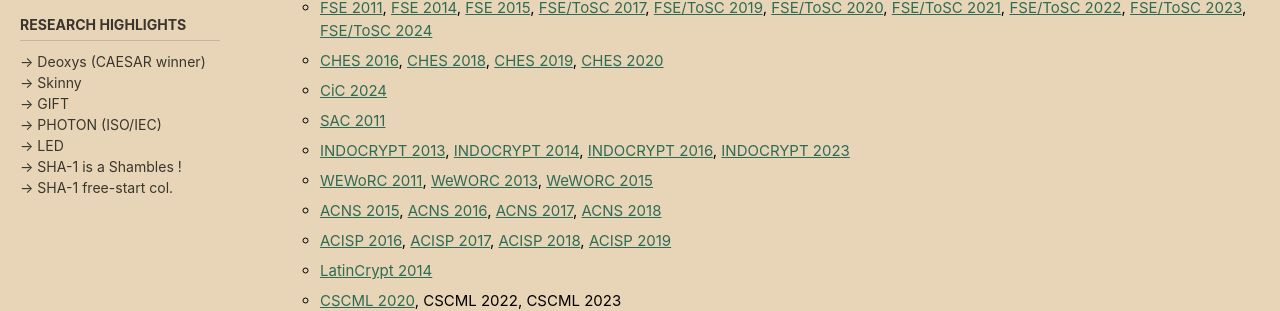
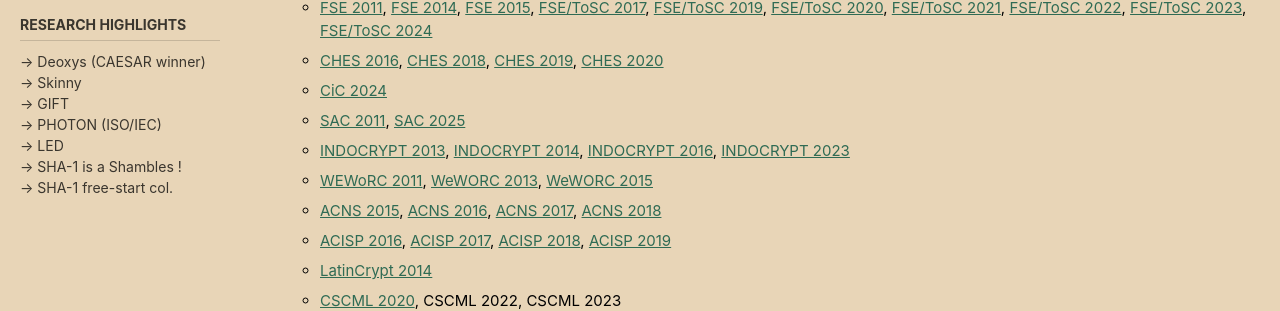
Before and after one commit to thomaspeyrin/web, a Jekyll site: the page built from activities.md, in a window 1280 px wide and 900 px high. Shown: the part 439-750 px from the top of the window. Built offline with Jekyll 4.4.1, drawn with Linux system fonts in a browser that asks for light colours; cached includes are drawn as plain includes; nearby versions of some CDN libraries; our own code applies the rules of GitHub Pages for plain Markdown files.

Commit message:
Update activities.md

```diff
--- a/activities.md
+++ b/activities.md
@@ -27,7 +27,7 @@ sidebar:
   - [FSE 2011]("http://fse2011.mat.dtu.dk"), [FSE 2014]("http://fse2014.isg.rhul.ac.uk"), [FSE 2015]("http://light-sec.org/fse2015"), [FSE/ToSC 2017]("http://www.nuee.nagoya-u.ac.jp/labs/tiwata/fse2017"), [FSE/ToSC 2019]("https://fse.iacr.org/2019"), [FSE/ToSC 2020]("https://fse.iacr.org/2020"), [FSE/ToSC 2021]("https://fse.iacr.org/2021"), [FSE/ToSC 2022]("https://fse.iacr.org/2022"), [FSE/ToSC 2023]("https://fse.iacr.org/2023"), [FSE/ToSC 2024]("https://fse.iacr.org/2024")
   - [CHES 2016]("http://www.chesworkshop.org/ches2016/index.php"), [CHES 2018]("https://ches.iacr.org/2018"), [CHES 2019]("https://ches.iacr.org/2019"), [CHES 2020]("https://ches.iacr.org/2020")
   - [CiC 2024]("https://cic.iacr.org/")
-  - [SAC 2011]("http://sac2011.ryerson.ca")
+  - [SAC 2011]("http://sac2011.ryerson.ca"), [SAC 2025]("https://sacworkshop.org/SAC25/")
   - [INDOCRYPT 2013]("http://indocrypt.hbni.ac.in"), [INDOCRYPT 2014]("http://cse.iitkgp.ac.in/conf/INDOCRYPT2014"), [INDOCRYPT 2016]("https://sites.google.com/site/thomaspeyrin/goog_1654583412"), [INDOCRYPT 2023]("https://crsind.in/indocrypt2023/")
   - [WEWoRC 2011]("http://www.uni-weimar.de/cms/medien/mediensicherheit/weworc-2011/home.html"), [WeWORC 2013]("http://2013.weworc.eu"), [WeWORC 2015]("http://2015.weworc.eu")
   - [ACNS 2015]("http://acns2015.cs.columbia.edu"), [ACNS 2016]("http://acns2016.sccs.surrey.ac.uk"), [ACNS 2017]("https://cy2sec.comm.eng.osaka-u.ac.jp/acns2017"), [ACNS 2018]("https://www.cosic.esat.kuleuven.be/events/acns2018")
```
